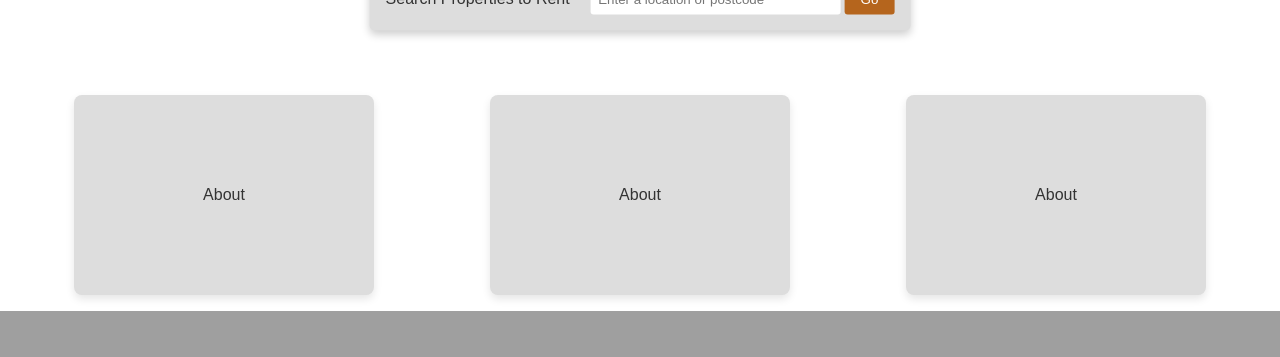
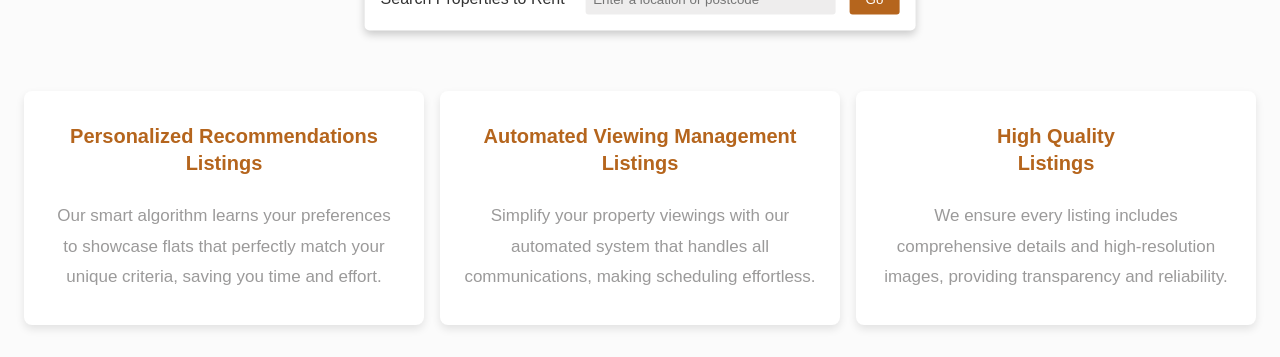
Before and after one commit to cooperkeenan/FlatFinder, a Flask app: page / in a window 1280 px wide. Shown: the part 561-918 px from the top of the page. Before the commit the page ends 872 px from the top, so only its background shows below. Run offline with Flask 3, Linux system fonts and the light colour scheme.

Commit message:
added about page

```diff
--- a/static/styles.css
+++ b/static/styles.css
@@ -1,4 +1,6 @@
-/* Reset and Basic Styling */
+/* styles.css */
+
+/* Existing Reset and Basic Styling */
 * {
     margin: 0;
     padding: 0;
@@ -8,6 +10,7 @@
 
 body {
     color: #333;
+    background-color: #fbfbfb;
 }
 
 /* Navigation Bar */
@@ -21,6 +24,10 @@ nav {
     align-items: center;
     justify-content: space-between;
 }
+
+
+
+
 
 .logo {
     font-weight: bold;
@@ -54,40 +61,27 @@ nav {
     color: #b5651d;
 }
 
-
-
-
-/* Hero Section */
-.hero {
+/* home Section */
+.home {
     position: relative;
     display: flex;
     align-items: center;
     justify-content: center;
-    background-color: #eaeaea;
+    background-color: #fbfbfb;
     height: 500px;
 }
 
-.hero-image {
+.home-image {
     width: 100%;
     height: 100%;
-    /* You can remove background properties since you're using an <img> tag */
 }
 
-.hero-image img {
+.home-image img {
     width: 100%;
     height: 100%;
     object-fit: cover;
     object-position: center -180px;
 }
-
-
-
-
-
-
-
-
-
 
 /* Search Bar */
 .search-bar {
@@ -98,7 +92,7 @@ nav {
     display: flex;
     align-items: center;
     gap: 0.5rem;
-    background-color: #ddd;
+    background-color: #fff;
     padding: 1rem;
     border-radius: 5px;
     box-shadow: 0px 4px 8px rgba(0, 0, 0, 0.2);
@@ -112,7 +106,9 @@ nav {
 .search-bar input {
     padding: 0.5rem;
     width: 250px;
+    margin-right: 10px;
     border: none;
+    background-color: #eeeded;
     border-radius: 3px;
 }
 
@@ -134,18 +130,41 @@ nav {
 .about {
     display: flex;
     justify-content: space-around;
-    padding: 1rem;
-    margin-top: 80px;
+    padding: 2rem 1rem;
+    margin-top: 60px;
+    background-color: #fbfbfb;
 }
 
 .about-box {
-    width: 300px;
-    height: 200px;
-    background-color: #ddd;
+    width: 400px;
+    background-color: #fff;
+    padding: 1.5rem;
+    padding-bottom: 2rem;
     display: flex;
+    flex-direction: column;
     align-items: center;
     justify-content: center;
     color: #333;
     border-radius: 8px;
     box-shadow: 0px 4px 8px rgba(0, 0, 0, 0.1);
+    text-align: center;
 }
+
+.about-box h3 {
+    padding: 10px;
+    font-size: 20px;
+    margin-bottom: 1rem;
+    color: #b5651d;
+}
+
+.about-box p {
+    font-size: 17px;
+    line-height: 1.8;
+    color: #9b9a9a;
+}
+
+
+.custom-gap span {
+    display: block;
+    margin-top: 4px;
+}
--- a/templates/index.html
+++ b/templates/index.html
@@ -22,25 +22,37 @@
         </nav>
     </header>
 
-    <!-- Hero Section -->
-    <section class="hero">
-        <div class="hero-image">
-            <img src="{{ url_for('static', filename='images/HomePage_Edinburgh.jpg') }}">
+    <!-- home Section -->
+    <section class="home">
+        <div class="home-image">
+            <!-- Updated image filename from HomePage_Edinburgh.jpg to home_image.jpg -->
+            <img src="{{ url_for('static', filename='images/HomePage_Edinburgh.jpg') }}" alt="Beautiful Flat in Edinburgh">
         </div>
         <div class="search-bar">
             <form action="{{ url_for('search_results') }}" method="get">
                 <label for="search">Search Properties to Rent</label>
-                <input type="text" name="location" id="search" placeholder="Enter a location or postcode">
+                <input type="text" name="location" id="search" placeholder="Enter a location or postcode" required>
                 <button type="submit">Go</button>
             </form>
         </div>
     </section>
 
+
+
     <!-- About Section -->
     <section class="about">
-        <div class="about-box">About</div>
-        <div class="about-box">About</div>
-        <div class="about-box">About</div>
+        <div class="about-box">
+            <h3 class="custom-gap">Personalized Recommendations <span>Listings</span></h3>
+            <p>Our smart algorithm learns your preferences to showcase flats that perfectly match your unique criteria, saving you time and effort.</p>
+        </div>
+        <div class="about-box">
+            <h3 class="custom-gap">Automated Viewing Management <span>Listings</span></h3>
+            <p>Simplify your property viewings with our automated system that handles all communications, making scheduling effortless.</p>
+        </div>
+        <div class="about-box">
+            <h3 class="custom-gap">High Quality <span>Listings</span></h3>
+            <p>We ensure every listing includes comprehensive details and high-resolution images, providing transparency and reliability.</p>
+        </div>
     </section>
 </body>
 </html>
```
